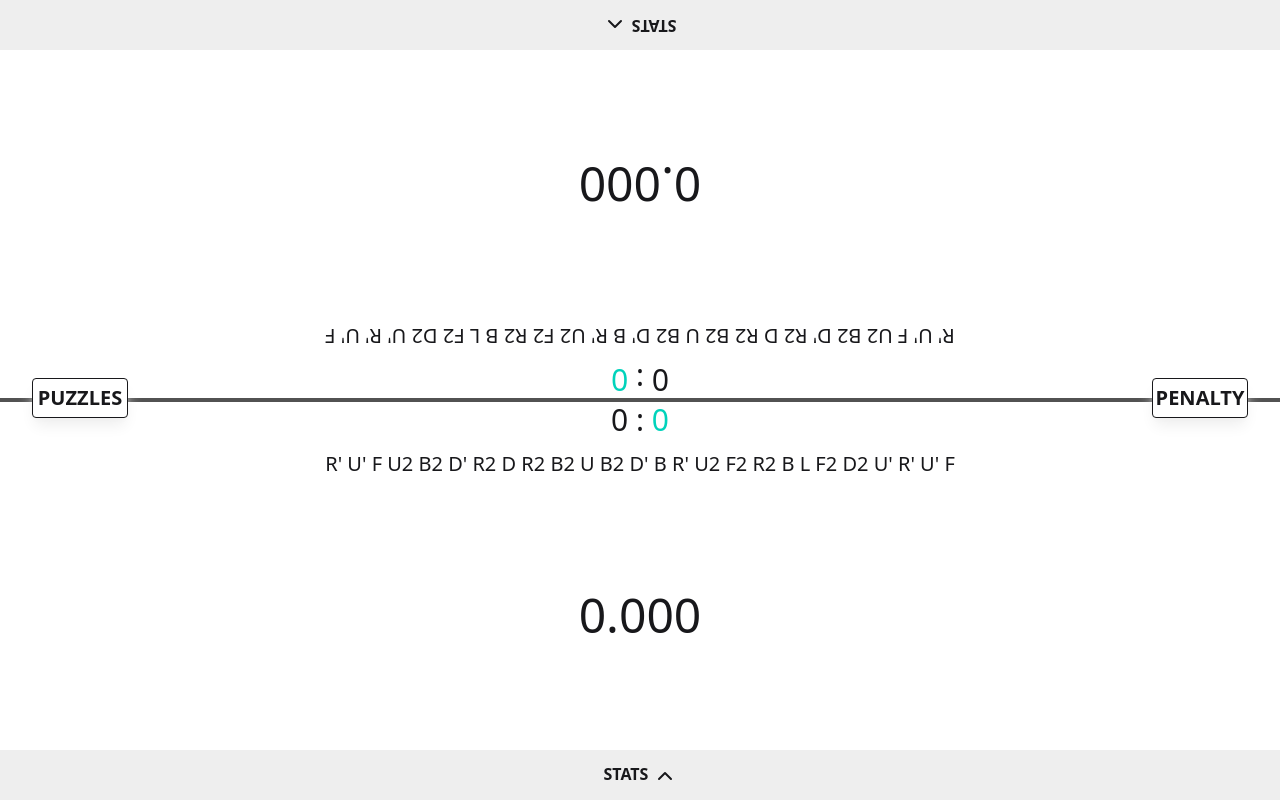
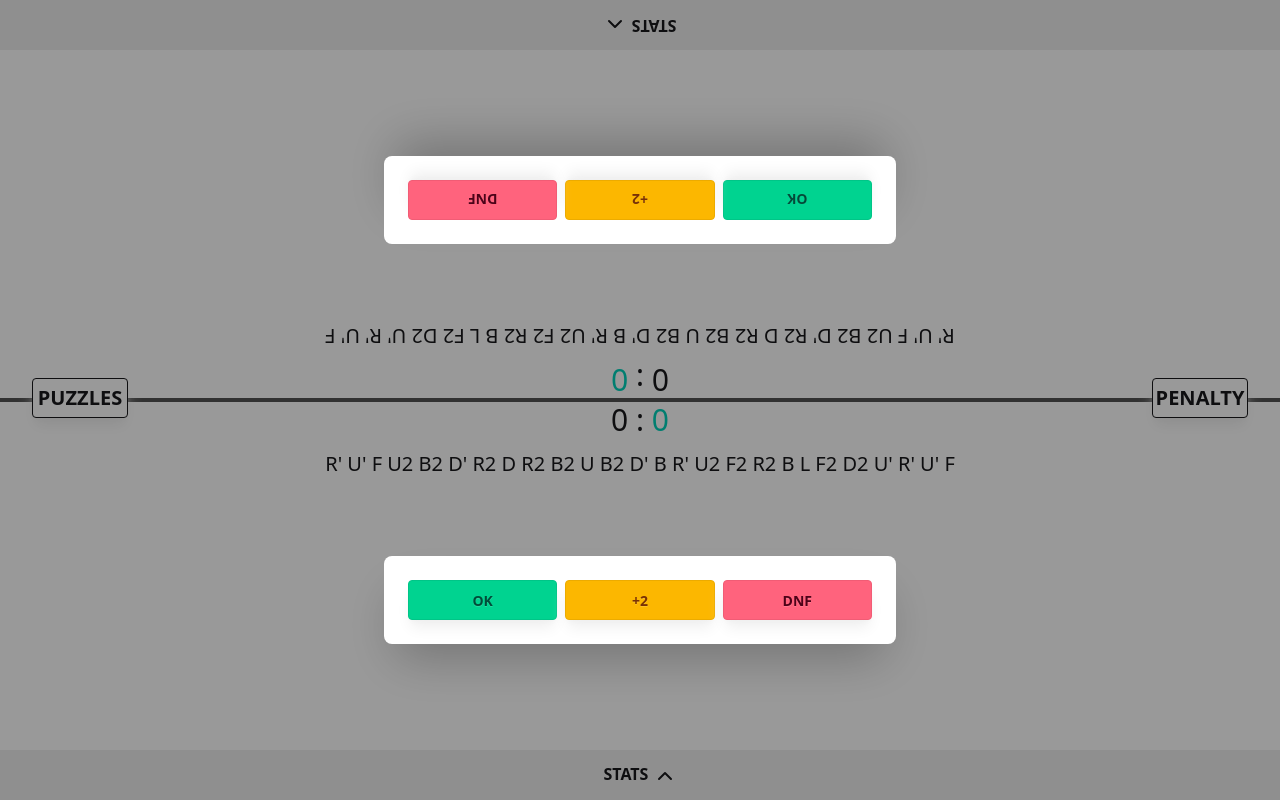
Before and after one commit to Niksson/racetimer-web, a Vue app: page /#/ in a window 1280 px wide. Both pictures are taken after a click on the button "PENALTY". Built offline with nearby package versions, Linux system fonts and the light colour scheme.

Commit message:
feat: add penalty modal to timer page

```diff
--- a/src/components/TimerPage.vue
+++ b/src/components/TimerPage.vue
@@ -2,10 +2,17 @@
 import { useTemplateRef } from 'vue';
 import PlayerView from './PlayerView.vue';
 import TwoSideModal from './TwoSideModal.vue';
+import type { Side } from '../models/Side';
+import type { Penalty } from '../models/Penalty';
 const scramble = "R' U' F U2 B2 D' R2 D R2 B2 U B2 D' B R' U2 F2 R2 B L F2 D2 U' R' U' F"
 const scrambleModal = useTemplateRef('scramble-modal')
 function openScrambleModal() {
   scrambleModal?.value?.modal?.showModal()
+}
+
+const penaltyModal = useTemplateRef('penalty-modal')
+function togglePenalty(player: Side, penalty: Penalty | null) {
+
 }
 </script>
 
@@ -15,21 +22,33 @@ function openScrambleModal() {
     <div class="divider-custom">
       <div class="divider-content absolute w-full -top-5 flex justify-between">
         <button class="ml-8 w-24 text-xl h-10 btn btn-outline bg-base-100">PUZZLES</button>
-        <button class="mr-8 w-24 text-xl h-10 btn btn-outline bg-base-100">PENALTY</button>
+        <button class="mr-8 w-24 text-xl h-10 btn btn-outline bg-base-100"
+          @click="penaltyModal?.modal?.showModal()">PENALTY</button>
       </div>
     </div>
     <PlayerView @scramble-clicked="openScrambleModal" :scramble="scramble" />
     <TwoSideModal ref="scramble-modal">
-      <template #player2>
-        <div class="flex place-content-center">
-          <scramble-display event="333" :scramble="scramble" />
-        </div>
-      </template>
-      <template #player1>
+      <template #modal-content>
         <div class="flex place-content-center">
           <scramble-display event="333" :scramble="scramble" />
         </div>
       </template>
     </TwoSideModal>
+    <TwoSideModal ref="penalty-modal">
+      <template #player2>
+        <div class="flex flex-wrap justify-center gap-2">
+          <button class="btn btn-success flex-1" @click="togglePenalty('player2', null)">OK</button>
+          <button class="btn btn-warning flex-1" @click="togglePenalty('player2', '+2')">+2</button>
+          <button class="btn btn-error flex-1" @click="togglePenalty('player2', 'DNF')">DNF</button>
+        </div>
+      </template>
+      <template #player1>
+        <div class="flex flex-wrap justify-center gap-2">
+          <button class="btn btn-success flex-1" @click="togglePenalty('player1', null)">OK</button>
+          <button class="btn btn-warning flex-1" @click="togglePenalty('player1', '+2')">+2</button>
+          <button class="btn btn-error flex-1" @click="togglePenalty('player1', 'DNF')">DNF</button>
+        </div>
+      </template>
+    </TwoSideModal>
   </div>
 </template>
--- a/src/components/TwoSideModal.vue
+++ b/src/components/TwoSideModal.vue
@@ -11,9 +11,11 @@ defineExpose({
 <template>
   <dialog id="modal" class="modal grid-rows-2" ref="modal">
     <div class="modal-box player2" @click.stop="modal?.close()">
+      <slot name="modal-content"></slot>
       <slot name="player2"></slot>
     </div>
     <div class="modal-box row-start-2" @click.stop="modal?.close()">
+      <slot name="modal-content"></slot>
       <slot name="player1"></slot>
     </div>
     <form method="dialog" class="modal-backdrop row-span-2 row-start-1">
--- /dev/null
+++ b/src/models/Penalty.ts
@@ -0,0 +1 @@
+export type Penalty = '+2' | 'DNF'
```
